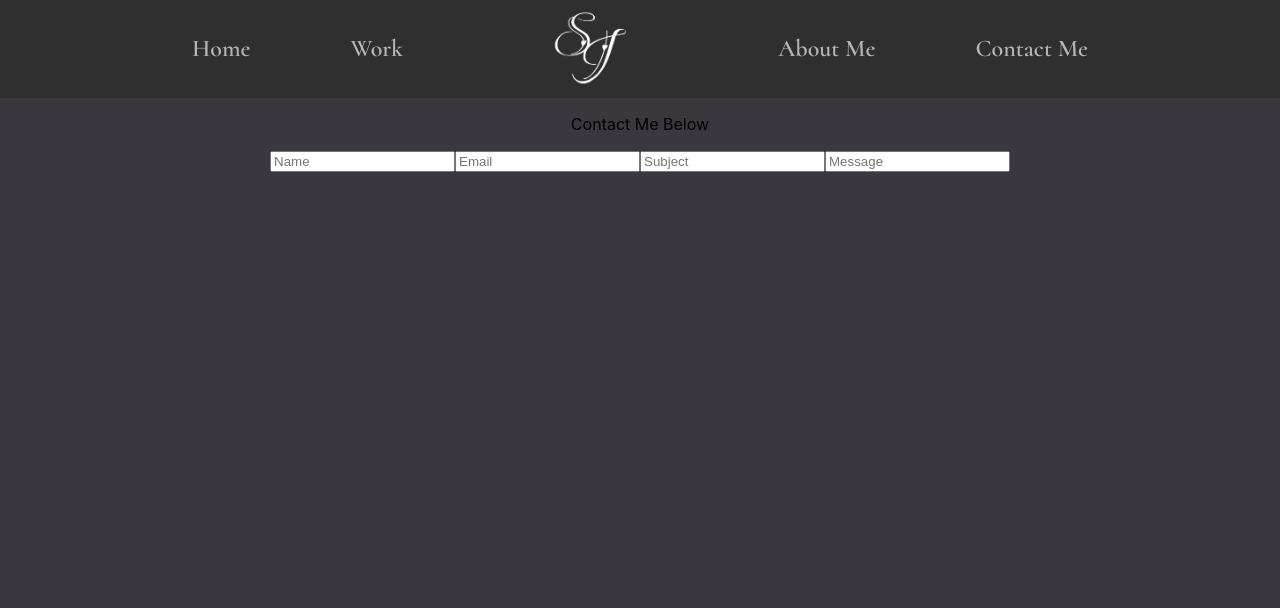
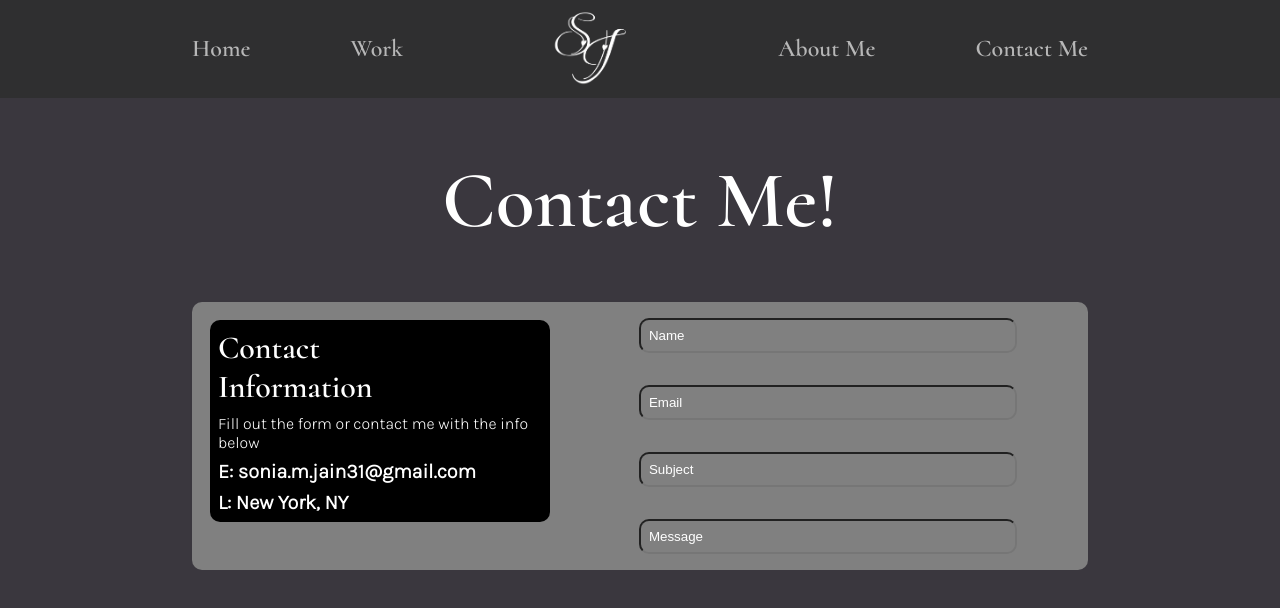
Before and after one commit to soniaj245/PortfolioWebsite, a React (Create React App) app in the folder front-end/: page /Contact in a window 1280 px wide. Shown: the top 608 px of the page. Built offline with nearby package versions, Linux system fonts and the light colour scheme.

Commit message:
updated contact form

```diff
--- a/front-end/src/AboutMe.css
+++ b/front-end/src/AboutMe.css
@@ -7,7 +7,7 @@
 }
 
 .AboutMe p{
-    font-family: 'Cormorant', serif;
+    font-family: 'Karla', sans-serif;
     color: white;
     font-size: 2.5vh;
     padding-left: 50%;
--- /dev/null
+++ b/front-end/src/Contact.css
@@ -0,0 +1,55 @@
+.ContactBox{
+    background-color: rgb(128, 128, 128);
+    width: 70%;
+    vertical-align: middle;
+    border-radius: 10px;
+    margin-left: 15%
+}
+
+.Contact h1{
+    font-family: 'Cormorant', serif;
+    color: white;
+    font-size: 10vh;
+}
+
+.Contact .ContactInfo{
+    background-color: black;
+    width: 38%;
+    float: left;
+    margin: 2%;
+    border-radius: 10px;
+}
+
+.Contact .ContactInfo h1{
+    font-size: 4vh;
+    text-align: left;
+    margin: 1vh;
+}
+
+.Contact .ContactInfo p{
+    font-family: 'Karla', sans-serif;
+    text-align: left;
+    color: white;
+    margin: 1vh;
+}
+
+.Contact .ContactInfo h2{
+    font-family: 'Karla', sans-serif;
+    text-align: left;
+    color: white;
+    font-size: 2.5vh;
+    margin: 1vh;
+}
+
+.Contact .ContactForm input{
+    width: 40%;
+    padding: 1vh;
+    margin: 2vh;
+    border-radius: 10px;
+    background-color: rgb(128, 128, 128);
+    color: white;
+}
+
+.Contact .ContactForm input::placeholder{
+    color: white;
+}
--- a/front-end/src/Contact.js
+++ b/front-end/src/Contact.js
@@ -1,7 +1,17 @@
+import "./Contact.css";
+
 function Contact() {
     return (
         <div className = "Contact">
-            <p>Contact Me Below</p>
+            <h1>Contact Me!</h1>
+            <div className = "ContactBox">
+                <div className = "ContactInfo">
+                    <h1>Contact<br></br>Information</h1>
+                    <p>Fill out the form or contact me with the info below</p>
+                    <h2>E: sonia.m.jain31@gmail.com</h2>
+                    <h2>L: New York, NY</h2>
+                </div>
+                <div className = "ContactForm">
                     <form>
                         <label>
                             <input type = "text" placeholder = "Name"/>
@@ -17,6 +27,8 @@ function Contact() {
                         </label>
                     </form>
                 </div>
+            </div>
+        </div>
     )
 }
 
--- a/front-end/src/Home.js
+++ b/front-end/src/Home.js
@@ -6,12 +6,6 @@ function Home() {
     return (
         <div className = "Home">
             <p>Insert Landing Page Elements Here</p>
-            <h1>Projects</h1>
-            <ProjectSlider />
-            <h1>Art</h1>
-            <ArtSlider />
-            <h1>Contact Me</h1>
-            <Contact />
         </div>
     )
 }
```
Lines whose indentation alone changed are shown as unchanged.
